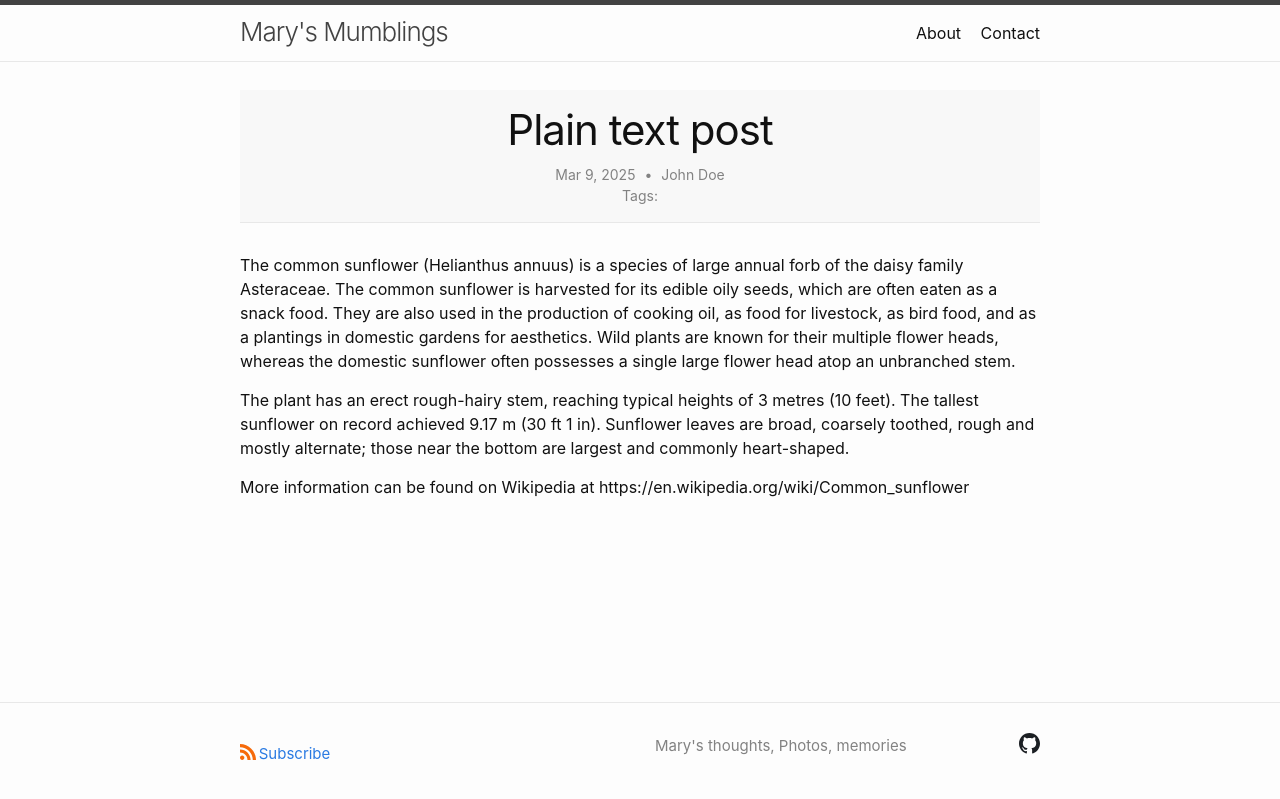
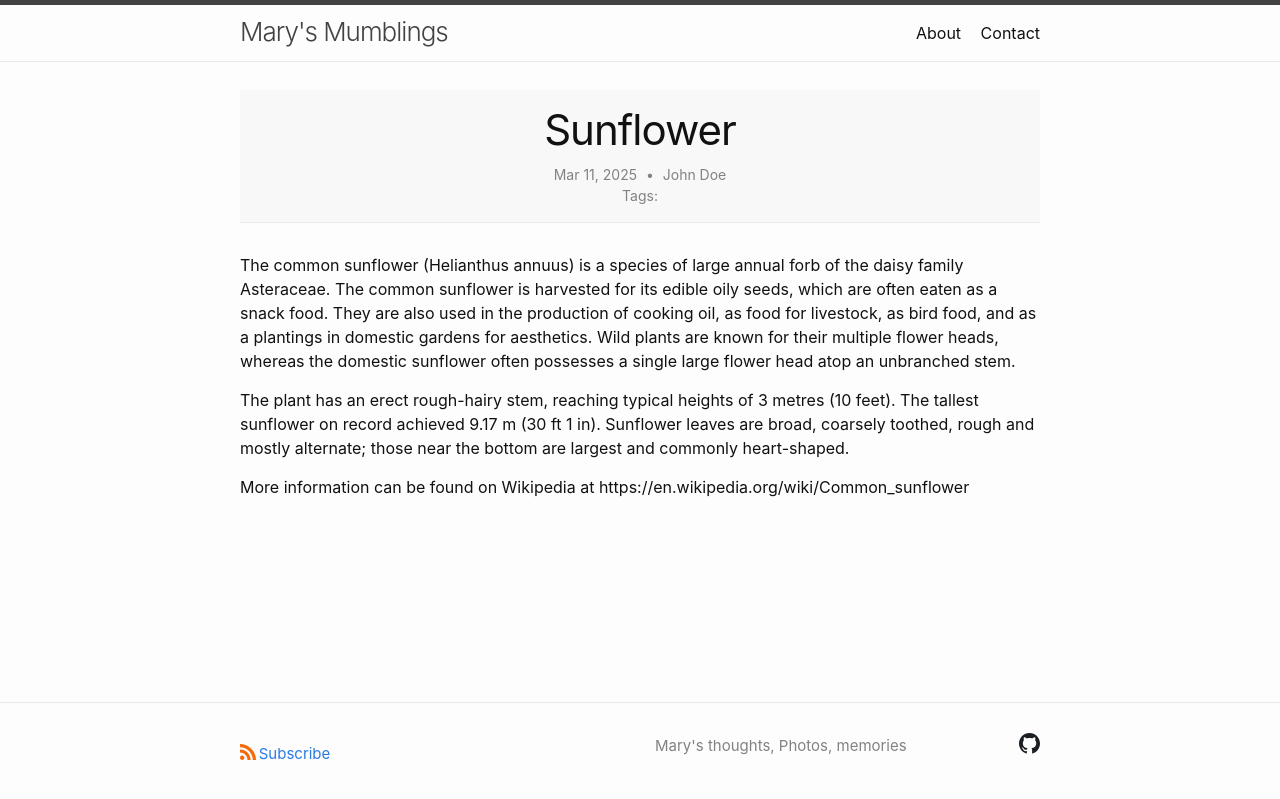
Before and after one commit to measc/hithere, a Jekyll site: the page built from _posts/2025-03-09-text-only.md, in a window 1280 px wide. Shown: the top 799 px of the page. Built offline with Jekyll 4.4.1, drawn with Linux system fonts in a browser that asks for light colours; a script that is not in the unit is left out.

Commit message:
Update 2025-03-09-text-only.md

```diff
--- a/_posts/2025-03-09-text-only.md
+++ b/_posts/2025-03-09-text-only.md
@@ -1,8 +1,8 @@
 ---
 layout: post
-title: Plain text post
+title: Sunflower
 description: Example post with plain text content only.
-date: 2025-03-09
+date: 2025-03-11
 author: John Doe
 ---
 
```
